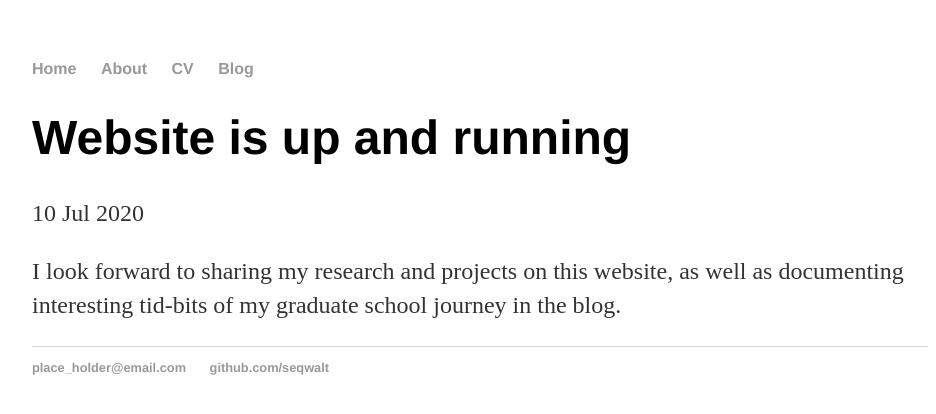
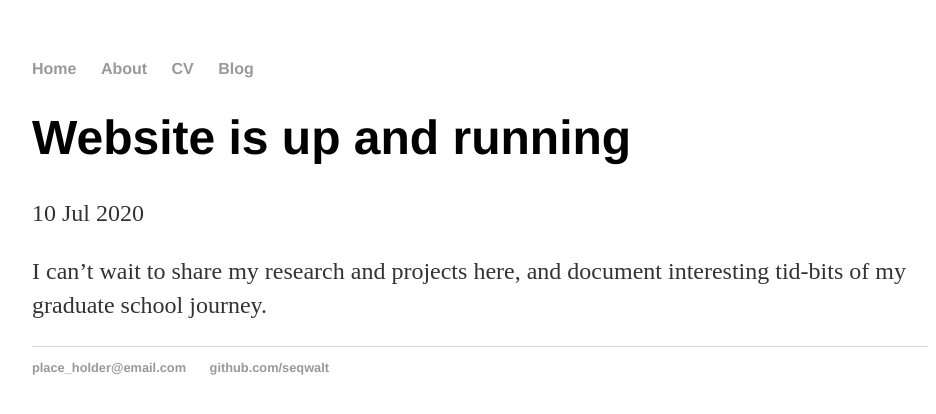
Before and after one commit to seqwalt/seqwalt.github.io, a Jekyll site: the page built from _posts/2020-07-10-launched-website.md, in a window 1280 px wide. Shown: the top 414 px of the page, without its empty margins (160-1096 px from the left). Built offline with Jekyll 4.4.1, drawn with Linux system fonts in a browser that asks for light colours.

Commit message:
Update 2020-07-10-launched-website.md

```diff
--- a/_posts/2020-07-10-launched-website.md
+++ b/_posts/2020-07-10-launched-website.md
@@ -4,4 +4,4 @@ title: "Website is up and running"
 date: 2020-07-10
 ---
 
-I look forward to sharing my research and projects on this website, as well as documenting interesting tid-bits of my graduate school journey in the blog.
+I can't wait to share my research and projects here, and document interesting tid-bits of my graduate school journey.
```
